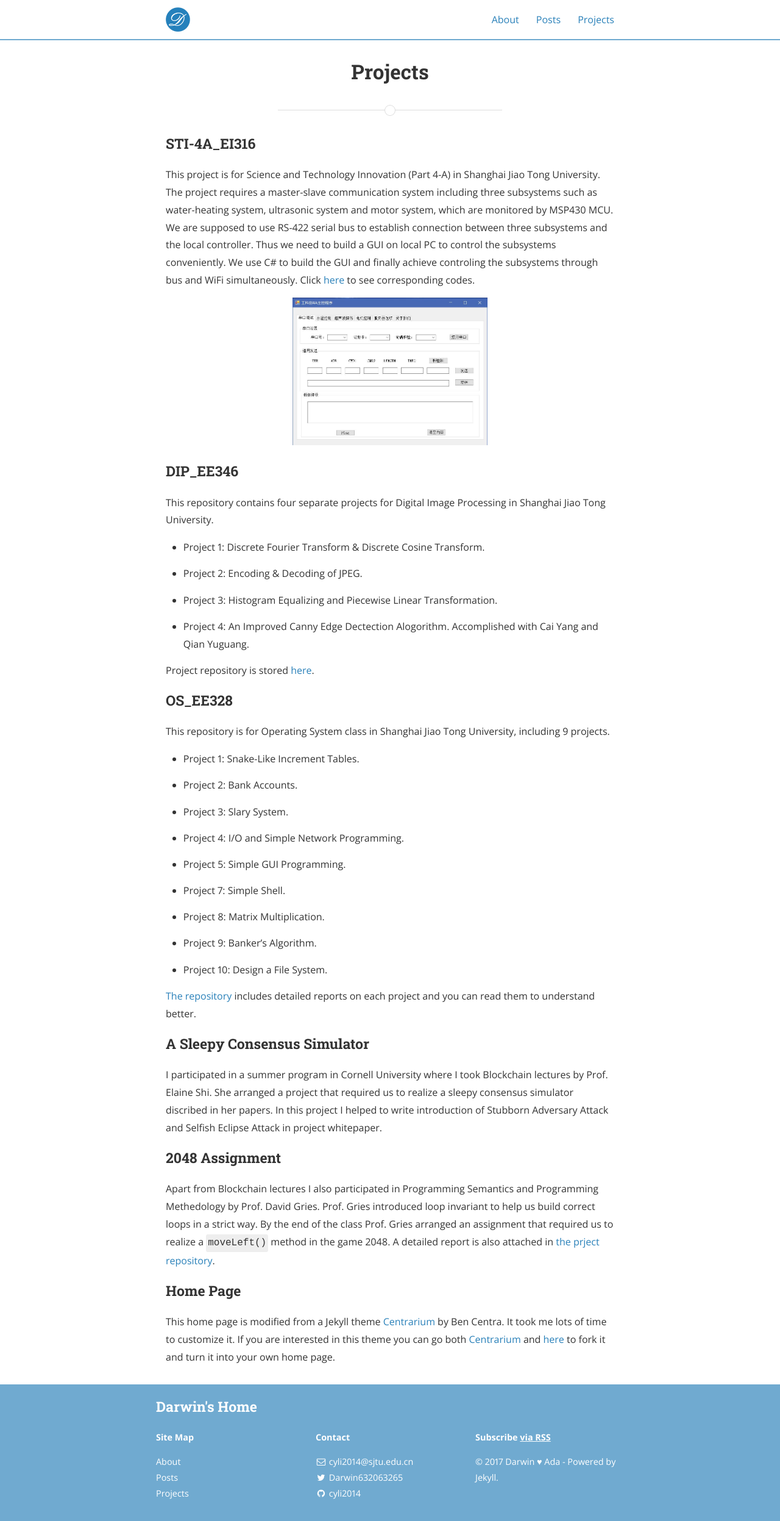
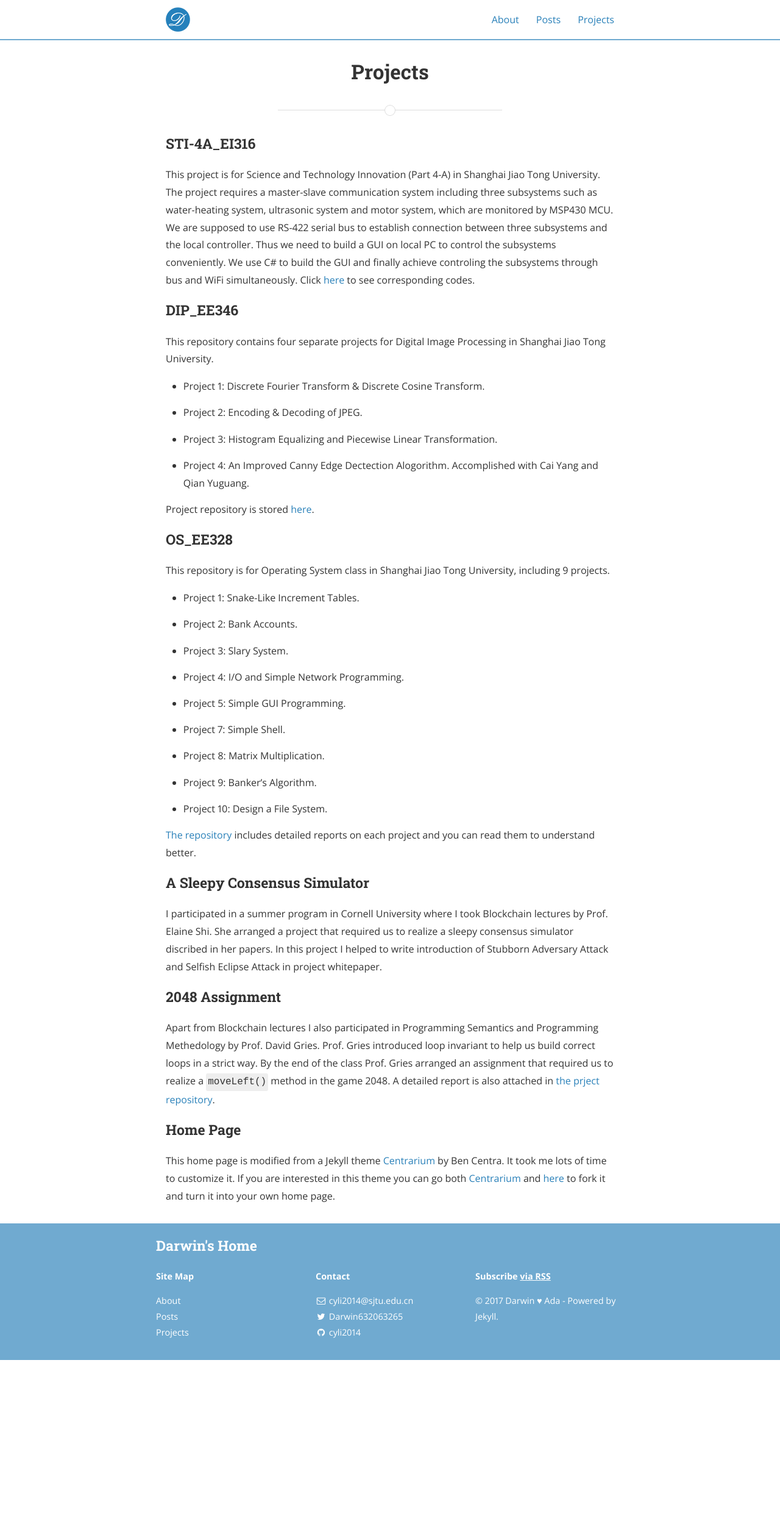
Before and after one commit to cyli2014/cyli2014.github.io, a Jekyll site: the page built from projects.md, in a window 1280 px wide. Shown: the whole page at 61% size. Built offline with Jekyll 4.4.1, drawn with Linux system fonts in a browser that asks for light colours; nearby versions of some CDN libraries; after the commit the page ends 2230 px from its top, so only the background shows below that.

Commit message:
Edit project page.

```diff
--- a/projects.md
+++ b/projects.md
@@ -2,13 +2,12 @@
 layout: page
 title: Projects
 permalink: /projects/
+cover:  "/assets/instacode.png"
 ---
 
 ### STI-4A_EI316
 
 This project is for Science and Technology Innovation (Part 4-A) in Shanghai Jiao Tong University. The project requires a master-slave communication system including three subsystems such as water-heating system, ultrasonic system and motor system, which are monitored by MSP430 MCU. We are supposed to use RS-422 serial bus to establish connection between three subsystems and the local controller. Thus we need to build a GUI on local PC to control the subsystems conveniently. We use C# to build the GUI and finally achieve controling the subsystems through bus and WiFi simultaneously. Click [here][EI316] to see corresponding codes.
-
-<img src="{{ site.baseurl }}/assets/test.jpg" title="Profile Picture" class="profile">
 
 ### DIP_EE346
 
```
Also changed, not shown: assets/EI316.JPG (deleted), assets/test.jpg (deleted).
